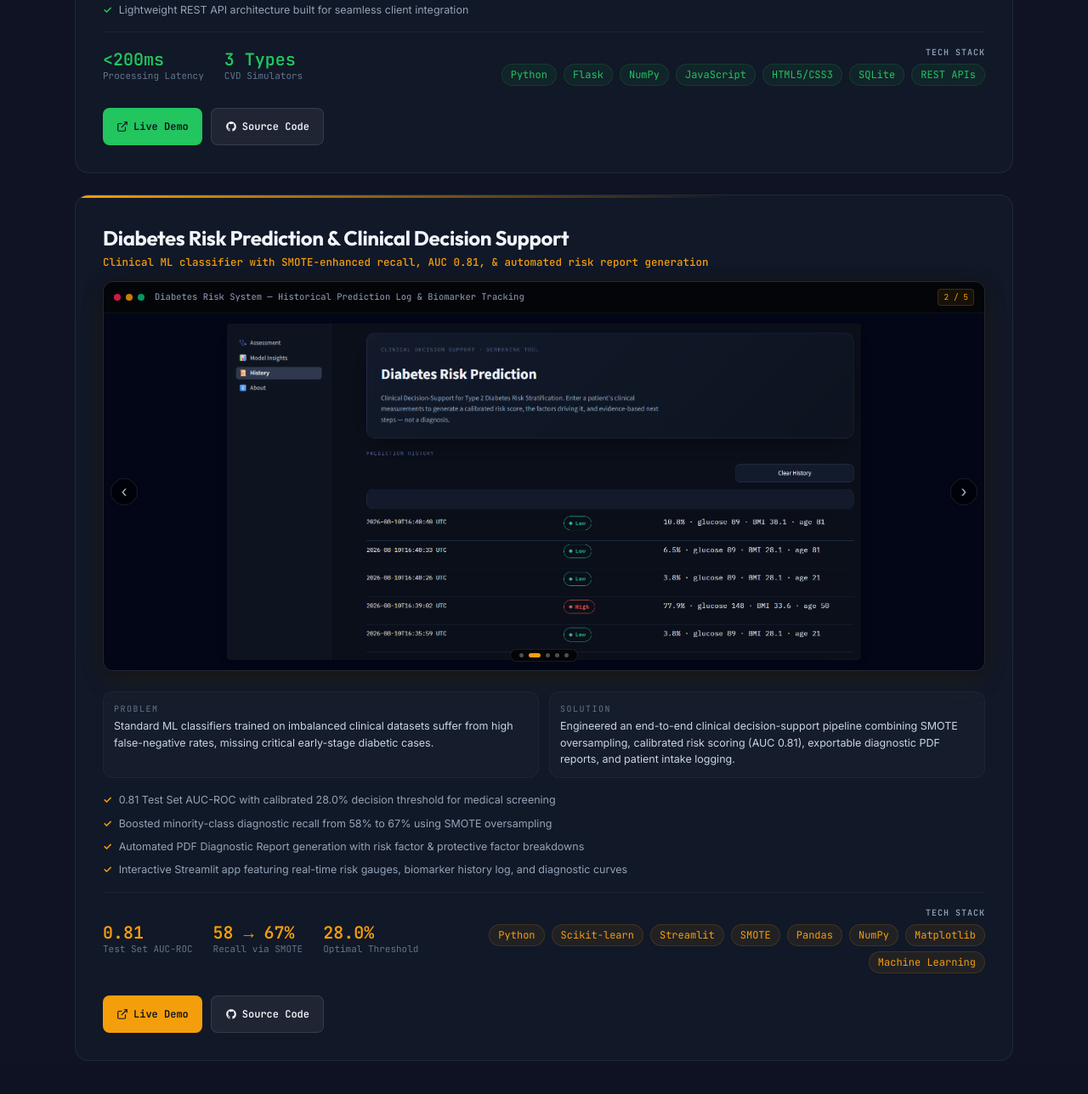
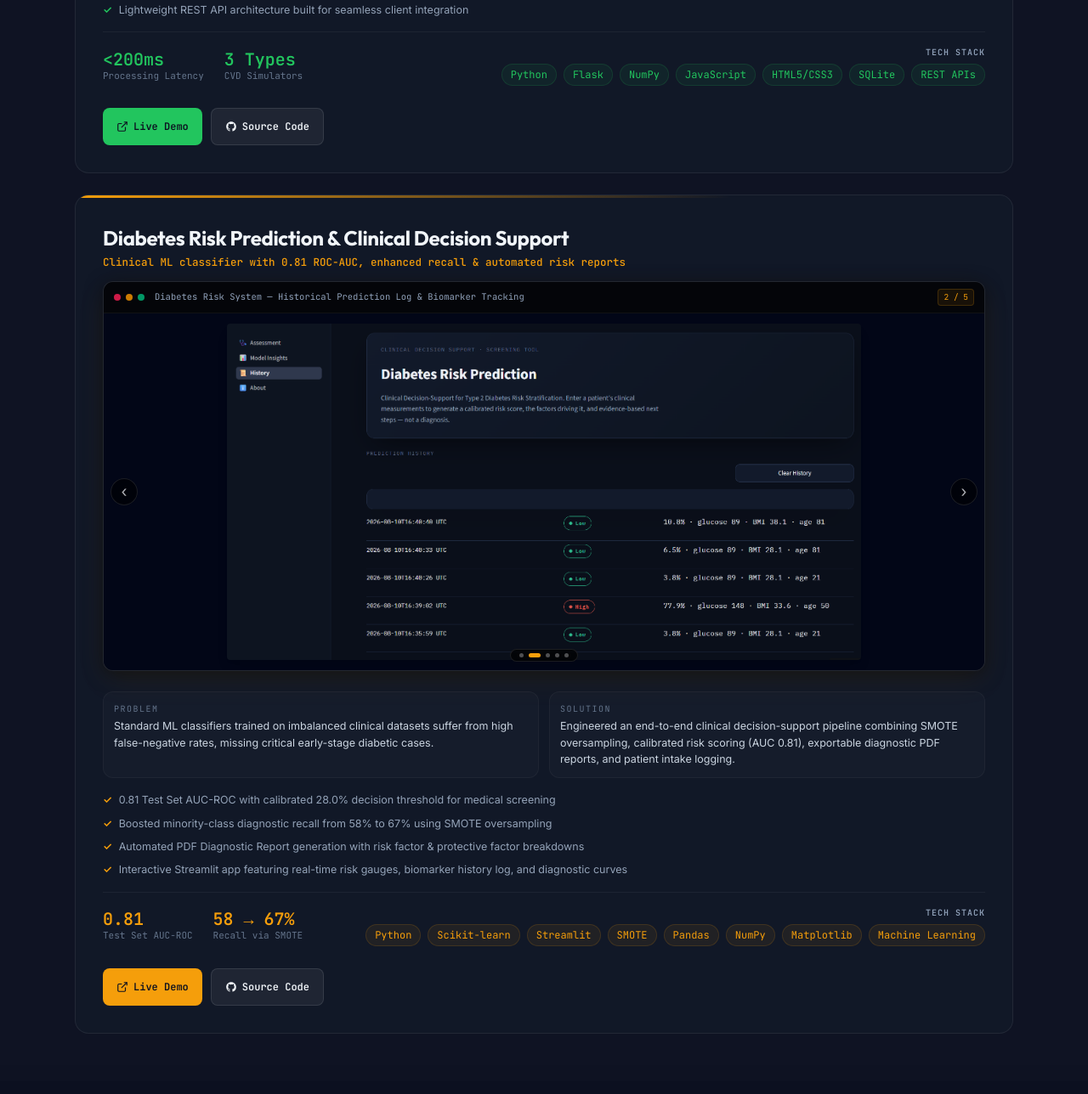
Before and after one commit to Himeshpopat/Portfolio, a React (Vite) app: page / in a window 1280 px wide. Shown: the part 2811-4099 px from the top of the page at 85% size. Built offline with nearby package versions, Linux system fonts and the light colour scheme; the HTML template or start-up script is replaced by a standard one.

Commit message:
refactor(projects): remove optimal threshold pull metric from diabetes project

```diff
--- a/src/data/projectsData.ts
+++ b/src/data/projectsData.ts
@@ -82,7 +82,7 @@ export const PROJECTS: Project[] = [
   {
     id: 'diabetes',
     name: 'Diabetes Risk Prediction & Clinical Decision Support',
-    tagline: 'Clinical ML classifier with SMOTE-enhanced recall, AUC 0.81, & automated risk report generation',
+    tagline: 'Clinical ML classifier with 0.81 ROC-AUC, enhanced recall & automated risk reports',
     problem:
       'Standard ML classifiers trained on imbalanced clinical datasets suffer from high false-negative rates, missing critical early-stage diabetic cases.',
     solution:
@@ -96,7 +96,6 @@ export const PROJECTS: Project[] = [
     pullMetrics: [
       { value: '0.81', label: 'Test Set AUC-ROC' },
       { value: '58 → 67%', label: 'Recall via SMOTE' },
-      { value: '28.0%', label: 'Optimal Threshold' },
     ],
     stack: ['Python', 'Scikit-learn', 'Streamlit', 'SMOTE', 'Pandas', 'NumPy', 'Matplotlib', 'Machine Learning'],
     demo: 'https://diabetes-detection-system-26.streamlit.app/',
```
